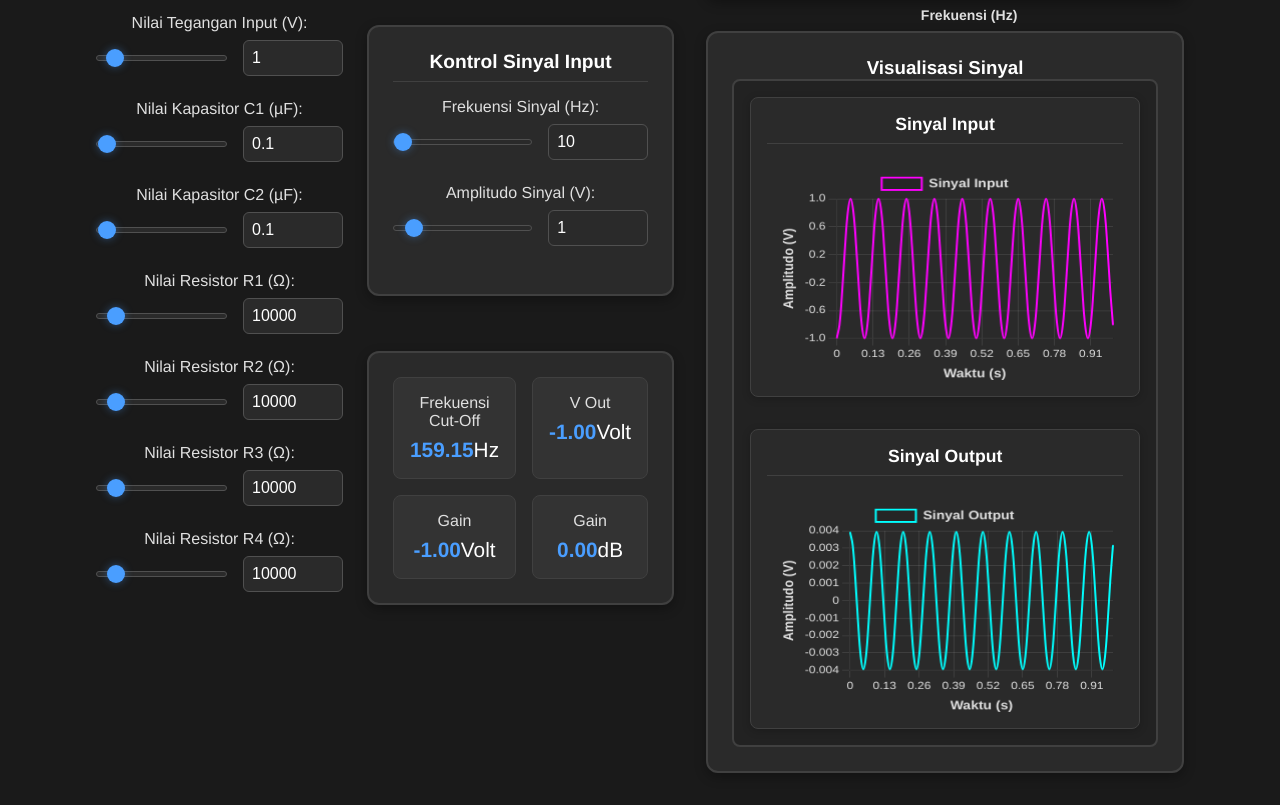
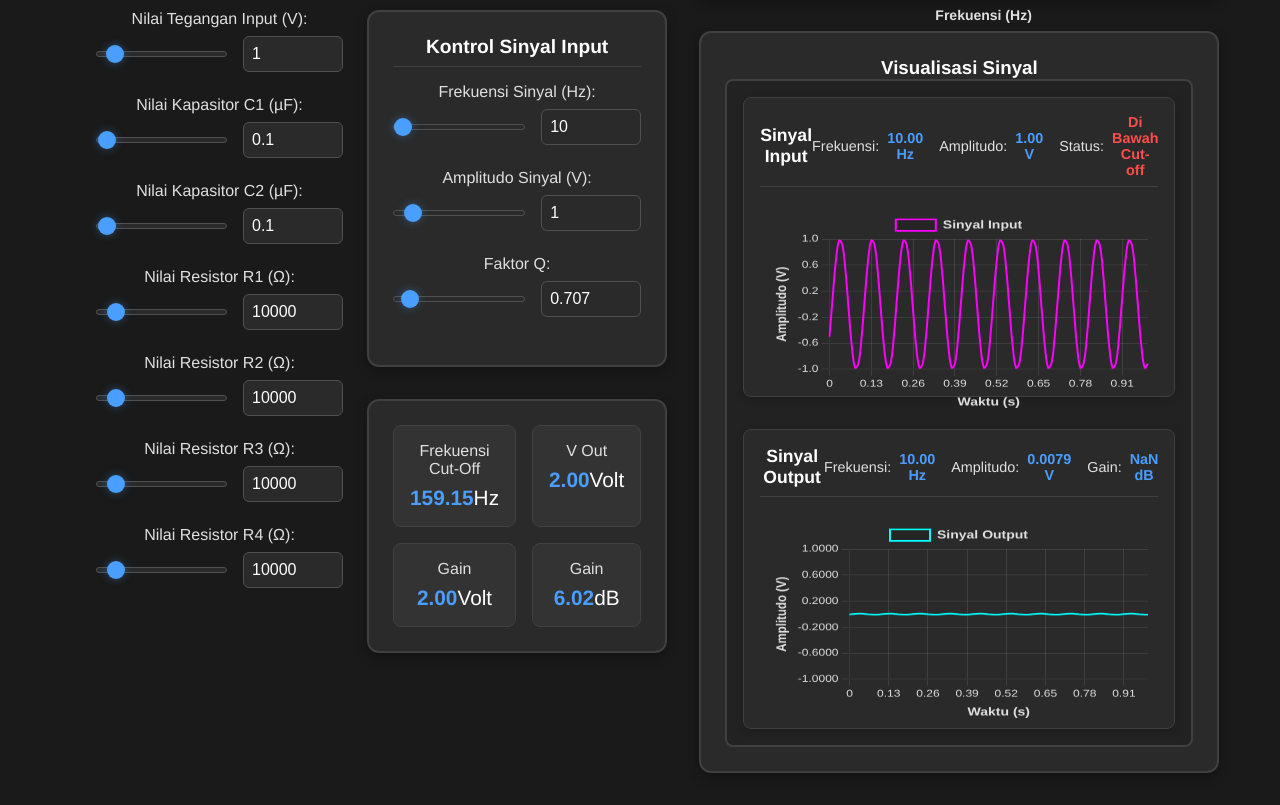
Before and after one commit to khoirulwana/Lab-Telkom, a Vue app in the folder frontend/: page /highpass in a window 1280 px wide. Shown: the part 592-1397 px from the top of the page. Built offline with nearby package versions, Linux system fonts and the light colour scheme.

Commit message:
Meningkatkan HighPassFilter.vue dengan penggeser input faktor Q yang baru dan tampilan informasi sinyal yang lebih baik, termasuk frekuensi, amplitudo, dan metrik penguatan. Memperbarui App.vue untuk memastikan gaya yang konsisten untuk input angka.

```diff
--- a/frontend/src/App.vue
+++ b/frontend/src/App.vue
@@ -104,5 +104,6 @@ input[type="number"]::-webkit-outer-spin-button {
 
 input[type="number"] {
   -moz-appearance: textfield;
+  appearance: textfield;
 }
 </style>
--- a/frontend/src/views/HighPassFilter.vue
+++ b/frontend/src/views/HighPassFilter.vue
@@ -237,6 +237,29 @@ rangkaian High Pass Filter */
                   />
                 </div>
               </div>
+              <!-- Input Faktor Q -->
+              <div
+                class="input-group"
+                data-tippy-content="Faktor kualitas yang menentukan karakteristik filter"
+              >
+                <label for="q">Faktor Q:</label>
+                <div class="input-with-slider">
+                  <input
+                    type="range"
+                    id="q-slider"
+                    v-model.number="Q"
+                    min="0.1"
+                    max="10"
+                    step="0.01"
+                  />
+                  <input
+                    type="number"
+                    id="q"
+                    v-model.number="Q"
+                    placeholder="Masukkan nilai Q"
+                  />
+                </div>
+              </div>
             </div>
             <!-- Hasil Perhitungan -->
             <div class="output">
@@ -295,11 +318,62 @@ rangkaian High Pass Filter */
           <h3>Visualisasi Sinyal</h3>
           <div class="signal-graphs">
             <div class="signal-graph">
-              <h4>Sinyal Input</h4>
+              <div class="graph-header">
+                <h4>Sinyal Input</h4>
+                <div class="signal-info">
+                  <div class="info-item">
+                    <span class="label">Frekuensi:</span>
+                    <span class="value">{{ signalFreq.toFixed(2) }} Hz</span>
+                  </div>
+                  <div class="info-item">
+                    <span class="label">Amplitudo:</span>
+                    <span class="value">{{ signalAmp.toFixed(2) }} V</span>
+                  </div>
+                  <div class="info-item">
+                    <span class="label">Status:</span>
+                    <span
+                      class="value"
+                      :class="{
+                        'above-cutoff': signalFreq > cutOffFreq,
+                        'below-cutoff': signalFreq <= cutOffFreq,
+                      }"
+                    >
+                      {{
+                        signalFreq > cutOffFreq
+                          ? "Di Atas Cut-off"
+                          : "Di Bawah Cut-off"
+                      }}
+                    </span>
+                  </div>
+                </div>
+              </div>
               <canvas ref="inputSignal"></canvas>
             </div>
             <div class="signal-graph">
-              <h4>Sinyal Output</h4>
+              <div class="graph-header">
+                <h4>Sinyal Output</h4>
+                <div class="signal-info">
+                  <div class="info-item">
+                    <span class="label">Frekuensi:</span>
+                    <span class="value">{{ signalFreq.toFixed(2) }} Hz</span>
+                  </div>
+                  <div class="info-item">
+                    <span class="label">Amplitudo:</span>
+                    <span class="value output-amp"
+                      >{{ signalAmp.toFixed(2) }} V</span
+                    >
+                  </div>
+                  <div class="info-item">
+                    <span class="label">Gain:</span>
+                    <span class="value"
+                      >{{
+                        (20 * Math.log10(Math.abs(gainAtF))).toFixed(2)
+                      }}
+                      dB</span
+                    >
+                  </div>
+                </div>
+              </div>
               <canvas ref="outputSignal"></canvas>
             </div>
           </div>
@@ -365,6 +439,7 @@ export default {
     const vout = ref(0);
     const gain = ref(0);
     const gainDB = ref(0);
+    const Q = ref(0.707); // Faktor kualitas default Butterworth
 
     // Referensi untuk grafik
     const frequencyResponse = ref(null);
@@ -385,50 +460,74 @@ export default {
     const updateCharts = () => {
       if (!frequencyChart || !inputSignalChart || !outputSignalChart) return;
 
-      // Memperbarui grafik respons frekuensi
+      const fc = cutOffFreq.value;
+      const Av = gain.value;
+
+      // Respons frekuensi orde 2 (Butterworth/Sallen-Key)
       const frequencies = Array.from({ length: 100 }, (_, i) =>
         Math.pow(10, i / 10)
       );
       const gains = frequencies.map((f) => {
-        // Menghitung gain pada setiap frekuensi berdasarkan teori High Pass Filter
-        const currentGain =
-          gain.value / Math.sqrt(1 + Math.pow(cutOffFreq.value / f, 2));
-        return 20 * Math.log10(Math.abs(currentGain));
+        const ratio = f / fc;
+        const numerator = ratio * ratio;
+        const denominator = Math.sqrt(
+          Math.pow(1 - numerator, 2) + Math.pow(ratio / Q.value, 2)
+        );
+        const gainAtF = (Av * numerator) / denominator;
+        return 20 * Math.log10(Math.abs(gainAtF));
       });
 
       frequencyChart.data.labels = frequencies;
       frequencyChart.data.datasets[0].data = gains;
       frequencyChart.update();
 
-      // Memperbarui grafik sinyal dengan animasi yang lebih lambat
+      // Animasi sinyal input/output
       const animate = (timestamp) => {
         if (!startTime) startTime = timestamp;
         const elapsed = timestamp - startTime;
 
-        // Menghasilkan titik waktu untuk satu detik data
         const timePoints = Array.from({ length: 100 }, (_, i) => i / 100);
+        const freq = signalFreq.value;
 
-        // Menghasilkan sinyal input
+        // Generate input signal
         const inputSignalData = timePoints.map((t) => {
-          const phase = (elapsed / 2000) * signalFreq.value * 2 * Math.PI;
-          return (
-            signalAmp.value *
-            Math.sin(2 * Math.PI * signalFreq.value * t + phase)
-          );
+          const phase = (elapsed / 2000) * freq * 2 * Math.PI;
+          return signalAmp.value * Math.sin(2 * Math.PI * freq * t + phase);
         });
 
-        // Menghasilkan sinyal output berdasarkan teori High Pass Filter
-        const outputSignalData = inputSignalData.map((input) => {
-          const frequency = signalFreq.value;
-          // Menghitung gain pada frekuensi sinyal input
-          const currentGain =
-            gain.value /
-            Math.sqrt(1 + Math.pow(cutOffFreq.value / frequency, 2));
-          // Menghitung fase output (bergeser 90 derajat di frekuensi cut-off)
-          const phaseShift = Math.atan2(cutOffFreq.value / frequency, 1);
-          return input * currentGain * Math.cos(phaseShift);
+        // Calculate filter response with safety checks
+        const ratio = freq / fc;
+        const numerator = ratio * ratio;
+        const denominator = Math.sqrt(
+          Math.pow(1 - numerator, 2) + Math.pow(ratio / Q.value, 2)
+        );
+
+        // Calculate gain with safety checks
+        let gainAtF = 0;
+        if (denominator !== 0 && isFinite(denominator)) {
+          gainAtF = (Av * numerator) / denominator;
+        }
+
+        // Calculate phase shift with safety checks
+        let phaseShift = 0;
+        if (1 - numerator !== 0 && isFinite(1 - numerator)) {
+          phaseShift = Math.atan2(ratio / Q.value, 1 - numerator);
+        }
+
+        // Generate output signal with phase shift
+        const outputSignalData = timePoints.map((t) => {
+          try {
+            const phase = (elapsed / 2000) * freq * 2 * Math.PI;
+            const sinArg = 2 * Math.PI * freq * t + phase + phaseShift;
+            const sinValue = Math.sin(sinArg);
+            return signalAmp.value * gainAtF * sinValue;
+          } catch (error) {
+            console.error("Error calculating output:", error);
+            return 0;
+          }
         });
 
+        // Update charts
         inputSignalChart.data.labels = timePoints;
         inputSignalChart.data.datasets[0].data = inputSignalData;
         inputSignalChart.update("none");
@@ -437,9 +536,20 @@ export default {
         outputSignalChart.data.datasets[0].data = outputSignalData;
         outputSignalChart.update("none");
 
-        animationFrameId = setTimeout(() => {
-          requestAnimationFrame(animate);
-        }, 50);
+        // Update signal info display
+        const outputAmplitude = signalAmp.value * gainAtF;
+        if (isFinite(outputAmplitude)) {
+          // Update the amplitude display in the signal info
+          const amplitudeDisplay = document.querySelector(
+            ".signal-info .output-amp"
+          );
+          if (amplitudeDisplay) {
+            amplitudeDisplay.textContent = `${outputAmplitude.toFixed(4)} V`;
+          }
+        }
+
+        // Continue animation
+        animationFrameId = requestAnimationFrame(animate);
       };
 
       if (!animationFrameId) {
@@ -452,25 +562,29 @@ export default {
      * Termasuk frekuensi cut-off, gain, dan tegangan output
      */
     const calculateParameters = () => {
-      // Menghitung frekuensi cut-off
-      cutOffFreq.value = 1 / (2 * Math.PI * r1.value * c1.value * 1e-6);
+      // Frekuensi cut-off orde 2
+      cutOffFreq.value =
+        1 /
+        (2 *
+          Math.PI *
+          Math.sqrt(r1.value * r2.value * c1.value * 1e-6 * c2.value * 1e-6));
 
-      // Menghitung gain
-      gain.value = -r2.value / r1.value;
+      // Gain rangkaian (non-inverting amplifier dengan feedback R3 & R4)
+      gain.value = 1 + r4.value / r3.value;
 
-      // Menghitung gain dalam dB
+      // Gain dalam dB
       gainDB.value = 20 * Math.log10(Math.abs(gain.value));
 
-      // Menghitung tegangan output berdasarkan gain
+      // Output ideal jika sinyal stasioner
       vout.value = vin.value * gain.value;
 
-      // Memperbarui grafik
+      // Perbarui grafik
       updateCharts();
     };
 
     // Menghitung parameter setiap kali nilai komponen berubah
     watch(
-      [r1, r2, c1, vin, signalFreq, signalAmp],
+      [r1, r2, c1, c2, r3, r4, vin, signalFreq, signalAmp, Q],
       () => {
         calculateParameters();
       },
@@ -775,7 +889,7 @@ export default {
               padding: 10,
               callbacks: {
                 label: function (context) {
-                  return `Amplitudo: ${context.parsed.y.toFixed(2)} V`;
+                  return `Amplitudo: ${context.parsed.y.toFixed(4)} V`;
                 },
               },
             },
@@ -822,7 +936,12 @@ export default {
                 font: {
                   size: 12,
                 },
+                callback: function (value) {
+                  return value.toFixed(4);
+                },
               },
+              suggestedMin: -1,
+              suggestedMax: 1,
             },
           },
         },
@@ -869,6 +988,7 @@ export default {
       frequencyResponse,
       inputSignal,
       outputSignal,
+      Q,
     };
   },
 };
@@ -1121,20 +1241,56 @@ input[type="number"]:focus {
   flex-direction: column;
 }
 
-.signal-graph h4 {
-  margin: 0 0 1rem;
+.graph-header {
+  display: flex;
+  justify-content: space-between;
+  align-items: center;
+  margin-bottom: 1rem;
+  padding-bottom: 0.5rem;
+  border-bottom: 1px solid #404040;
+}
+
+.graph-header h4 {
+  margin: 0;
   color: #ffffff;
   font-size: 1.1rem;
   font-weight: 600;
-  text-align: center;
-  border-bottom: 1px solid #404040;
-  padding-bottom: 0.5rem;
+}
+
+.signal-info {
+  display: flex;
+  gap: 1rem;
+}
+
+.info-item {
+  display: flex;
+  align-items: center;
+  gap: 0.5rem;
+}
+
+.info-item .label {
+  color: #e0e0e0;
+  font-size: 0.9rem;
+}
+
+.info-item .value {
+  color: #4a9eff;
+  font-weight: 600;
+  font-size: 0.9rem;
+}
+
+.info-item .value.above-cutoff {
+  color: #00ff9d;
+}
+
+.info-item .value.below-cutoff {
+  color: #ff4d4d;
 }
 
 .signal-graph canvas {
   flex: 1;
   width: 100% !important;
-  height: calc(100% - 2rem) !important;
+  height: calc(100% - 3rem) !important;
 }
 
 /* Responsif untuk layar kecil */
```
